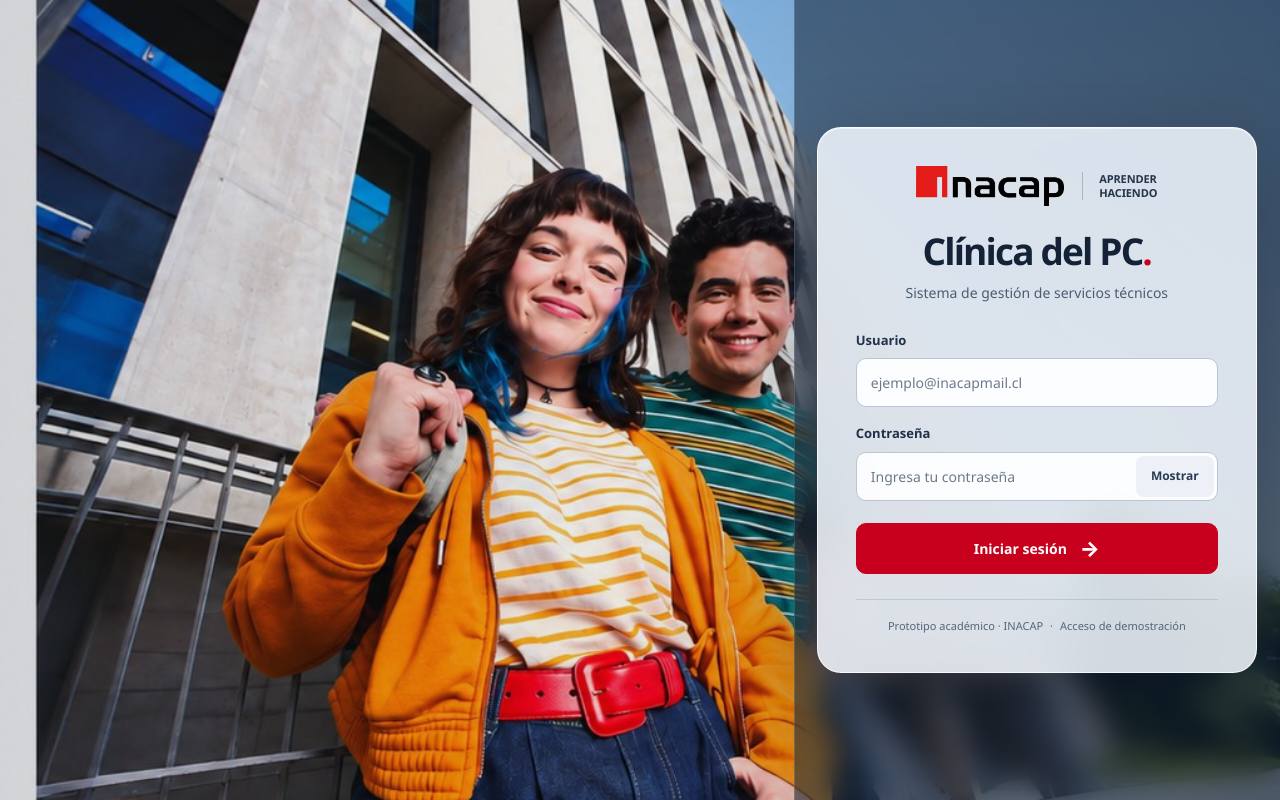
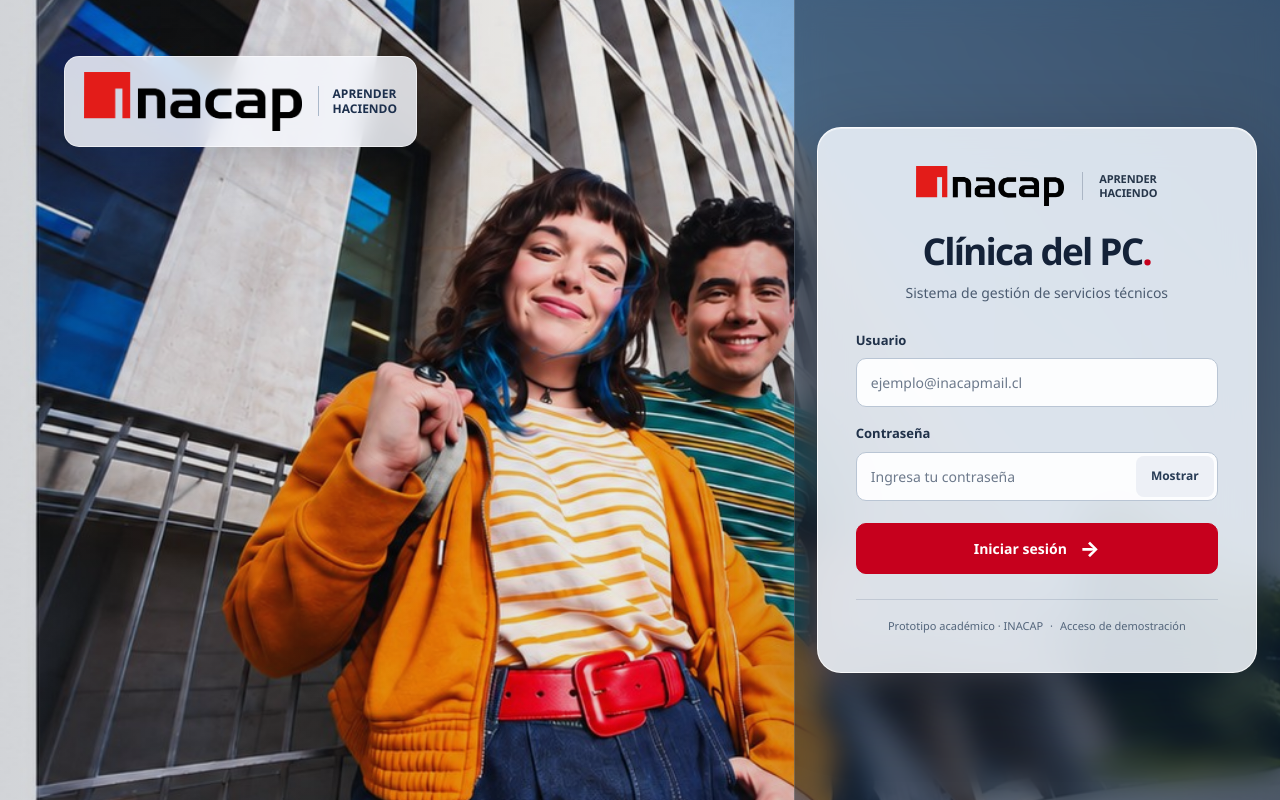
Before and after one commit to Dignasus/Clinica_pc, a React (Vite) app in the folder clinica-pc/: page / in a window 1280 px wide. Built offline with nearby package versions, Linux system fonts and the light colour scheme.

Commit message:
feat(login): mostrar identidad INACAP sobre fotografía en escritorio

```diff
--- a/clinica-pc/src/pages/Login.jsx
+++ b/clinica-pc/src/pages/Login.jsx
@@ -49,6 +49,10 @@ export default function Login() {
 
   return (
     <main className="cpc-login">
+      <div className="cpc-login__hero-brand">
+        <img src={logoInacap} alt="INACAP" />
+        <span>APRENDER<br />HACIENDO</span>
+      </div>
       <section className="cpc-login__glass" aria-labelledby="cpc-login-title">
         <header className="cpc-login__brand">
           <img src={logoInacap} alt="INACAP" />
```
